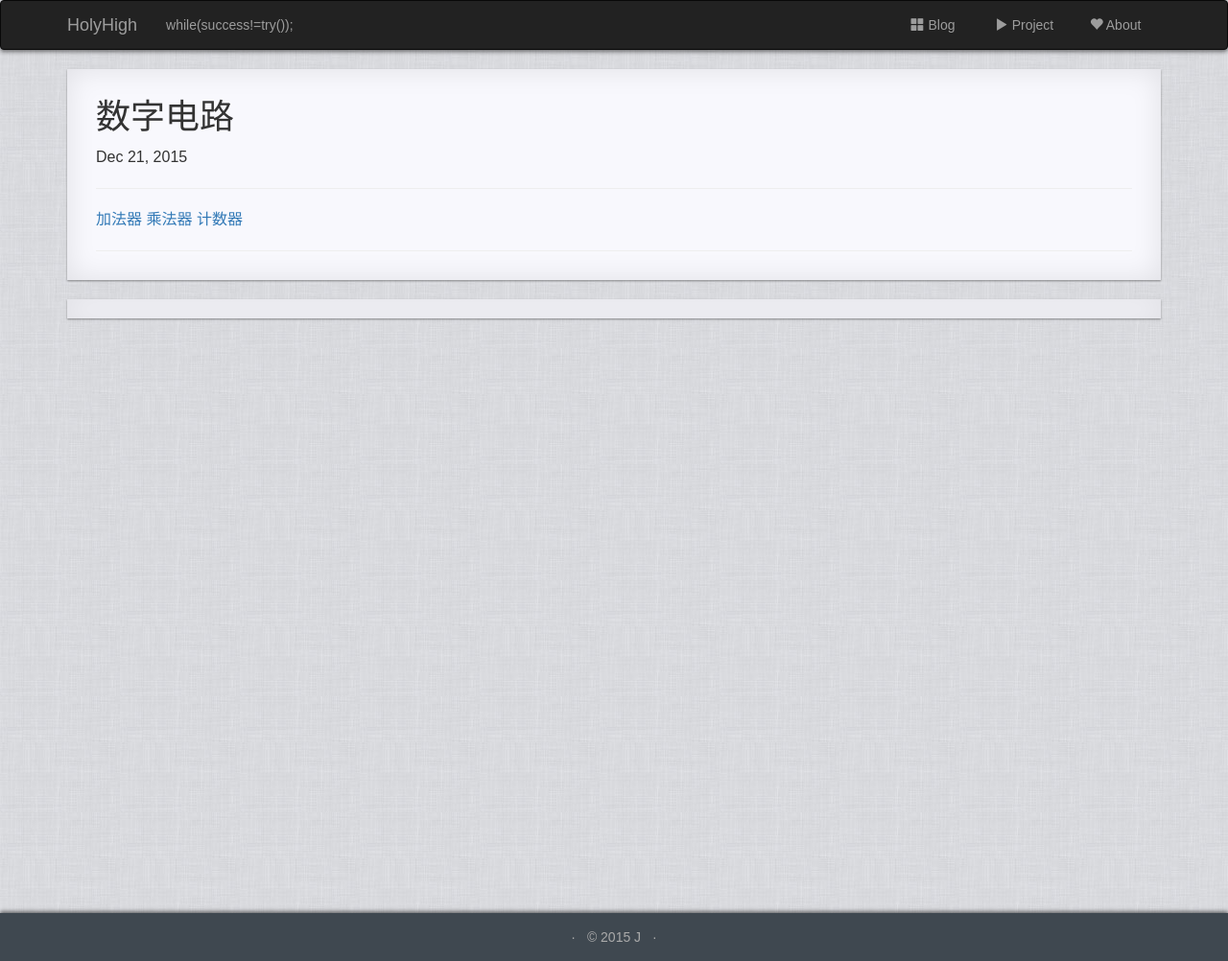
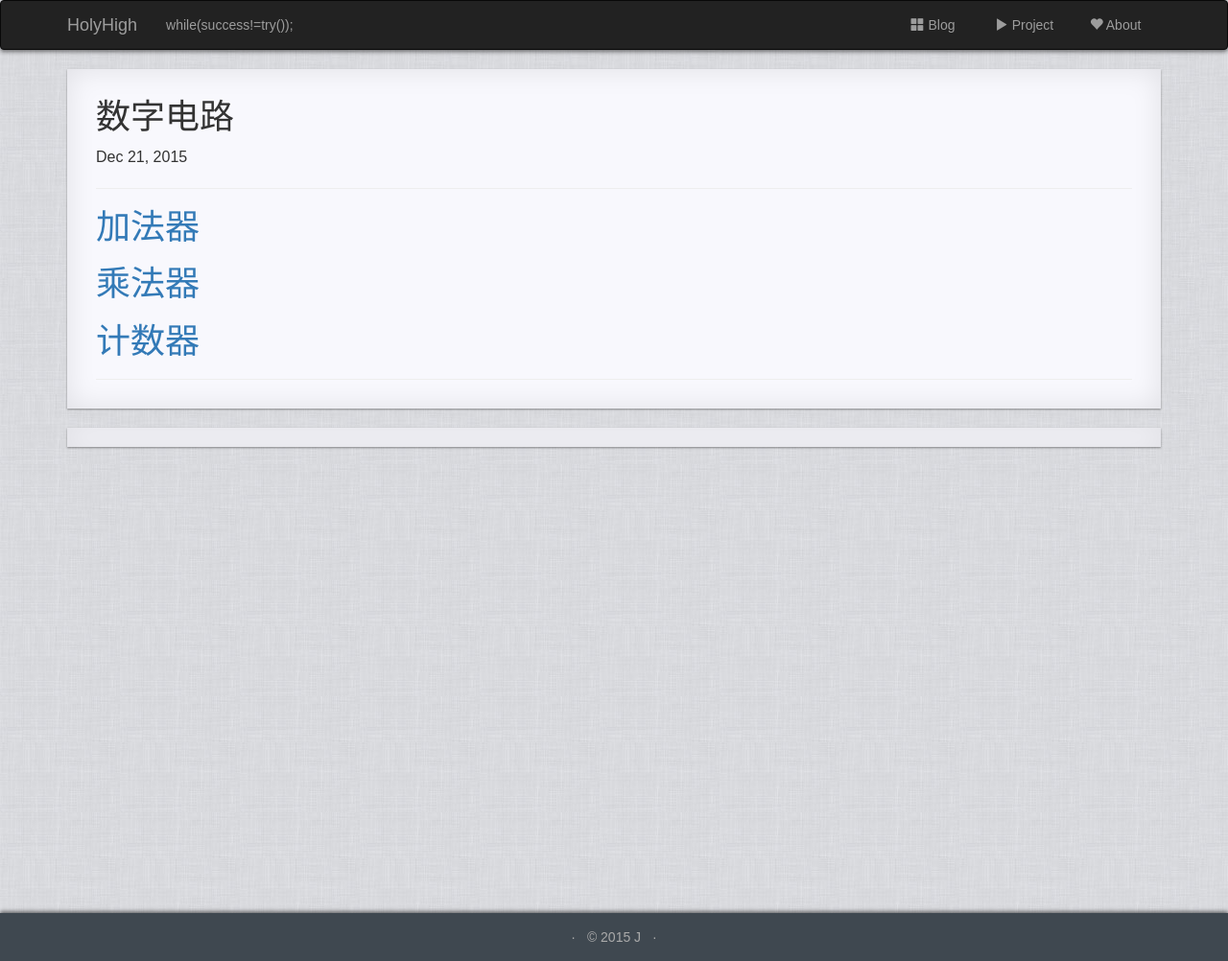
Before and after one commit to imnotanderson/imnotanderson.github.io, a Jekyll site: the page built from _posts/digital/2015-12-21-digitalcircuit.md, in a window 1280 px wide. Shown: the whole page at 96% size. Built offline with Jekyll 4.4.1, drawn with Linux system fonts in a browser that asks for light colours; nearby versions of some CDN libraries; comment, search, counter and statistics services are not loaded.

```diff
--- a/_posts/digital/2015-12-21-digitalcircuit.md
+++ b/_posts/digital/2015-12-21-digitalcircuit.md
@@ -4,6 +4,6 @@ title: 数字电路
 categories: DigitalCircuit
 ---
 
-  [加法器](https://zh.wikipedia.org/wiki/%E5%8A%A0%E6%B3%95%E5%99%A8)
-  [乘法器](https://zh.wikipedia.org/wiki/%E4%B9%98%E6%B3%95%E5%99%A8)
-  [计数器](https://zh.wikipedia.org/wiki/%E8%AE%A1%E6%95%B0%E5%99%A8)
+# [加法器](https://zh.wikipedia.org/wiki/%E5%8A%A0%E6%B3%95%E5%99%A8)
+# [乘法器](https://zh.wikipedia.org/wiki/%E4%B9%98%E6%B3%95%E5%99%A8)
+# [计数器](https://zh.wikipedia.org/wiki/%E8%AE%A1%E6%95%B0%E5%99%A8)
```
